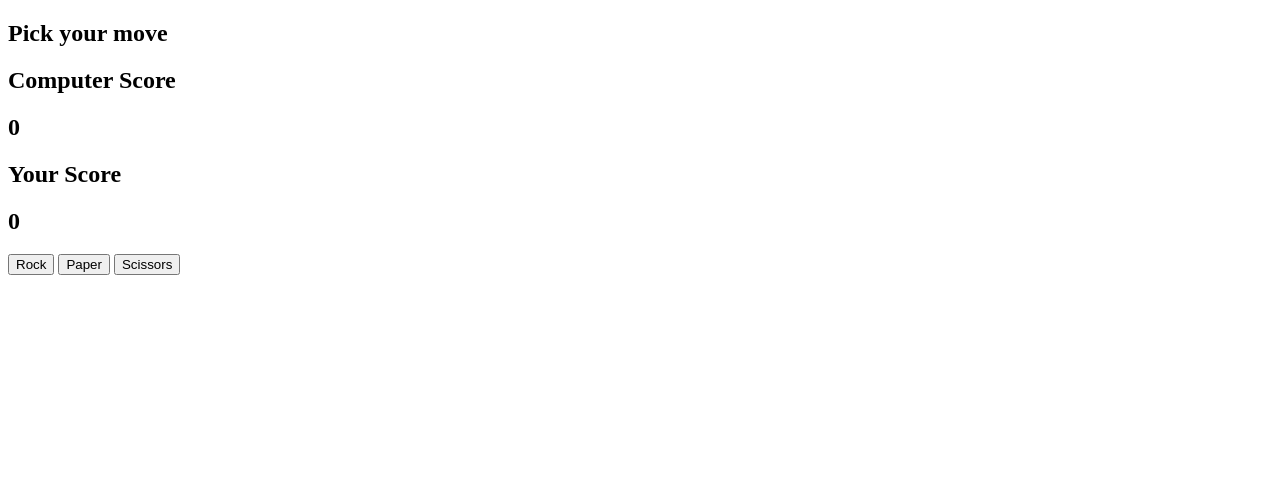
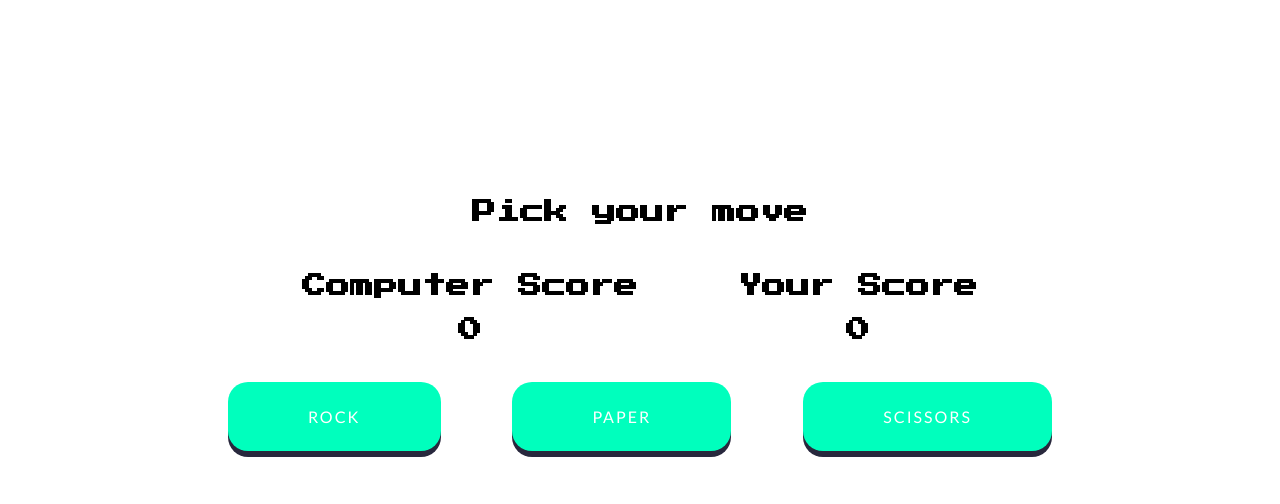
Before and after one commit to kennyslater/rock-paper-scissors, a plain HTML site: page index.html in a window 1280 px wide. Drawn offline with Linux system fonts and the light colour scheme.

Commit message:
Stylesheet added

```diff
--- a/index.html
+++ b/index.html
@@ -5,29 +5,33 @@
     <head>
         <meta charset="UTF-8" />
         <meta name="viewport" content="width=device-width, initial-scale=1.0" />
+        <link href="https://fonts.googleapis.com/css?family=Press+Start+2P&display=swap" rel="stylesheet">
+        <link href="https://fonts.googleapis.com/css?family=Lato:300,400" rel="stylesheet">
+        <link rel="stylesheet" href="style.css"/>
         <title>Rock Paper Scissors</title>
     </head>
 
     <body>
 
+        <div class="main"> <!--- Main Page Div --->
                 <div>
                     <h2>Pick your move</h2>
                 </div>
 
                 <div class="scores">
-            <div> <!---PC Score Counter--->
+                    <div class="computerScore"> <!---PC Score Counter--->
                        <h2>Computer Score</h2>
                         <h2 class="pc-score">0</h2>
                     </div>
 
-            <div> <!--- Play Score Counter--->
+                    <div class="playerScore"> <!--- Play Score Counter--->
                         <h2>Your Score</h2>
                         <h2 class="human-score">0</h2>
                     </div>
                 </div>
 
 
-        <div> <!--- User Input Buttons --->
+                <div class="buttons"> <!--- User Input Buttons --->
                     <button class="btn" data-hand="Rock">Rock</button>
                     <button class="btn" data-hand="Paper">Paper</button>
                     <button class="btn" data-hand="Scissors">Scissors</button>
@@ -88,6 +92,10 @@
 
                 </script>
 
+
+        </div>
+
+
 </body>
 
 
--- a/style.css
+++ b/style.css
@@ -0,0 +1,81 @@
+*    {
+    margin: 0;
+    padding: 0;
+    box-sizing: border-box;
+    }
+
+body{
+    font-family: 'Press Start 2P', cursive;
+}
+
+.main {
+    margin: 0 auto;
+    width: 70%;
+    text-align: center;
+    padding-top: 200px;
+    }
+.buttons {
+    display: inline-block;
+    display: flex;
+    align-content: center;
+    padding-bottom: 50px;
+}
+
+.btn{
+  outline:none;
+  border:none;
+  cursor:pointer;
+  display:block;
+  position:relative;
+  background-color:#00ffbd;
+  font-size: 16px;
+  font-weight:300px;
+  font-family:Lato;
+  color:white;
+  text-transform: uppercase;
+  letter-spacing:2px;
+  padding: 25px 80px;
+  margin: 0 auto;
+  border-radius:20px;
+  box-shadow: 0 6px #28283d
+}
+
+.btn:hover{
+  box-shadow: 0 4px #28283d;
+  top: 2px;
+}
+
+.btn:active{
+  box-shadow: none;
+  top: 6px;
+}
+
+.scores {
+    display: inline-block;
+    padding-bottom: 40px;
+    padding-top: 50px;
+}
+
+.computerScore {
+    float: left;
+    padding-right: 50px;
+}
+
+.playerScore {
+    float: right;
+    padding-left: 50px;
+}
+
+.result-div {
+    width: 100%;
+    align-content: center;
+    text-align: center;
+}
+
+.human-score{
+    padding-top: 20px;
+}
+
+.pc-score{
+    padding-top: 20px;
+}
```
Lines whose indentation alone changed are shown as unchanged.
